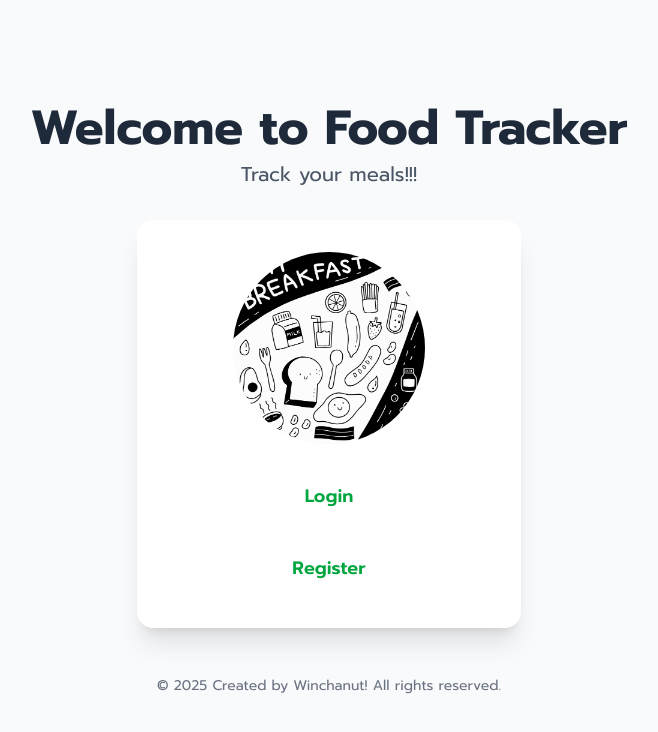
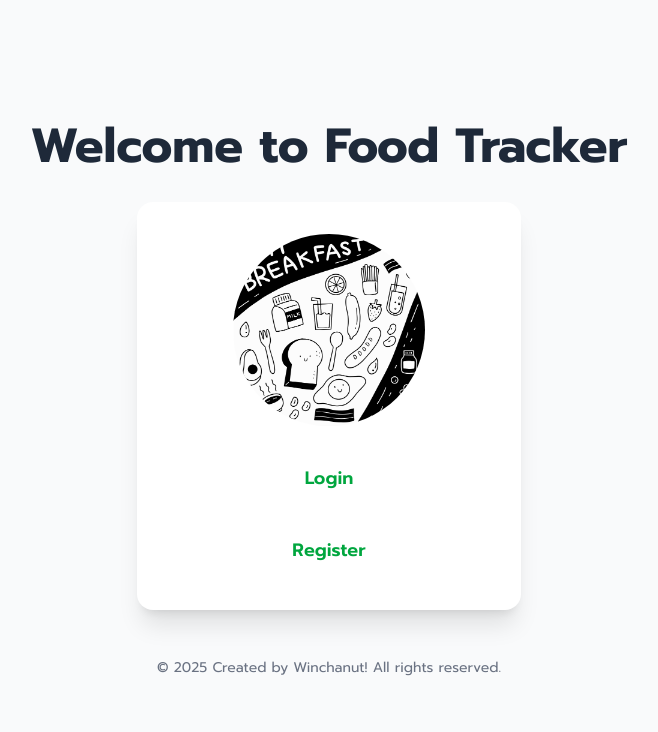
Before and after one commit to MOOMOO888/FoodTracker_app, a Next.js app: page / in a window 1280 px wide. Shown: the top 732 px of the page, without its empty margins (311-969 px from the left). Built offline with nearby package versions, Linux system fonts and the light colour scheme.

Commit message:
simpletest

```diff
--- a/app/page.tsx
+++ b/app/page.tsx
@@ -11,9 +11,7 @@ export default function Home() {
         <h1 className="text-5xl font-bold text-gray-800 dark:text-white mb-2">
           Welcome to Food Tracker
         </h1>
-        <p className="text-xl text-gray-600 dark:text-gray-400 mb-8">
-          Track your meals!!!
-        </p>
+        <p className="text-xl text-gray-600 dark:text-gray-400 mb-8"></p>
 
         {/* Card Section */}
         <div className="flex flex-col items-center bg-white dark:bg-gray-800 shadow-xl rounded-2xl p-8 max-w-sm mx-auto">
```
